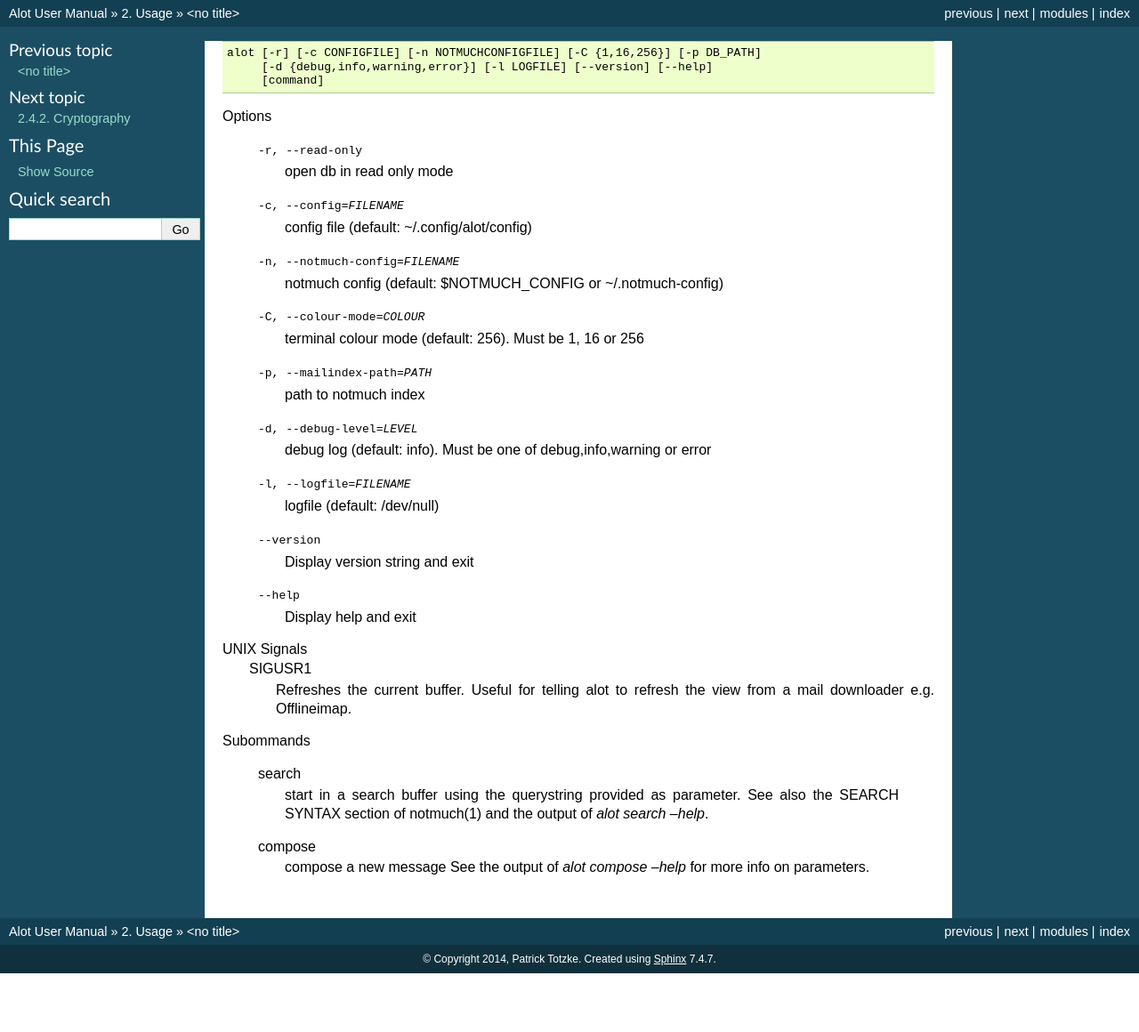
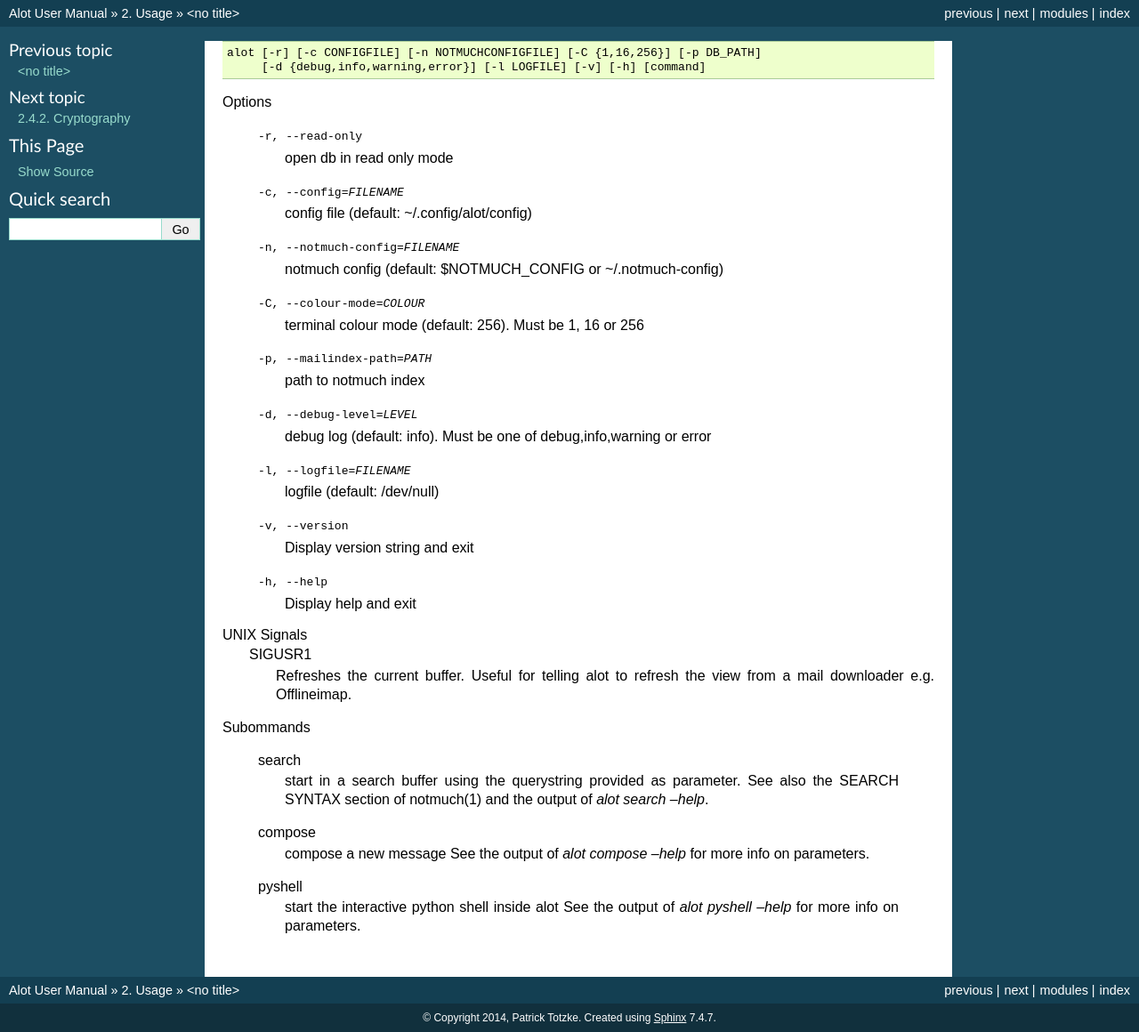
Before and after one commit to pazz/alot, a Sphinx documentation site: the page built from docs/source/usage/synopsis.rst, in a window 1280 px wide. Shown: the whole page at 89% size. Built offline with Sphinx 7.4.7, drawn with Linux system fonts in a browser that asks for light colours; before the commit the page ends 1094 px from its top, so only the background shows below that.

Commit message:
Update synopsis in help documents

```diff
--- a/docs/source/usage/synopsis.rst
+++ b/docs/source/usage/synopsis.rst
@@ -1,20 +1,19 @@
 .. code-block:: none
 
     alot [-r] [-c CONFIGFILE] [-n NOTMUCHCONFIGFILE] [-C {1,16,256}] [-p DB_PATH]
-         [-d {debug,info,warning,error}] [-l LOGFILE] [--version] [--help]
-         [command]
+         [-d {debug,info,warning,error}] [-l LOGFILE] [-v] [-h] [command]
 
 Options
 
     -r, --read-only                open db in read only mode
     -c, --config=FILENAME          config file (default: ~/.config/alot/config)
     -n, --notmuch-config=FILENAME  notmuch config (default: $NOTMUCH_CONFIG or ~/.notmuch-config)
-    -C, --colour-mode=COLOUR        terminal colour mode (default: 256). Must be 1, 16 or 256
+    -C, --colour-mode=COLOUR       terminal colour mode (default: 256). Must be 1, 16 or 256
     -p, --mailindex-path=PATH      path to notmuch index
     -d, --debug-level=LEVEL        debug log (default: info). Must be one of debug,info,warning or error
     -l, --logfile=FILENAME         logfile (default: /dev/null)
-    --version                      Display version string and exit
-    --help                         Display  help and exit
+    -v, --version                  Display version string and exit
+    -h, --help                     Display  help and exit
 
 UNIX Signals
     SIGUSR1
@@ -31,3 +30,6 @@
     compose
         compose a new message
         See the output of `alot compose --help` for more info on parameters.
+    pyshell
+        start the interactive python shell inside alot
+        See the output of `alot pyshell --help` for more info on parameters.
```
